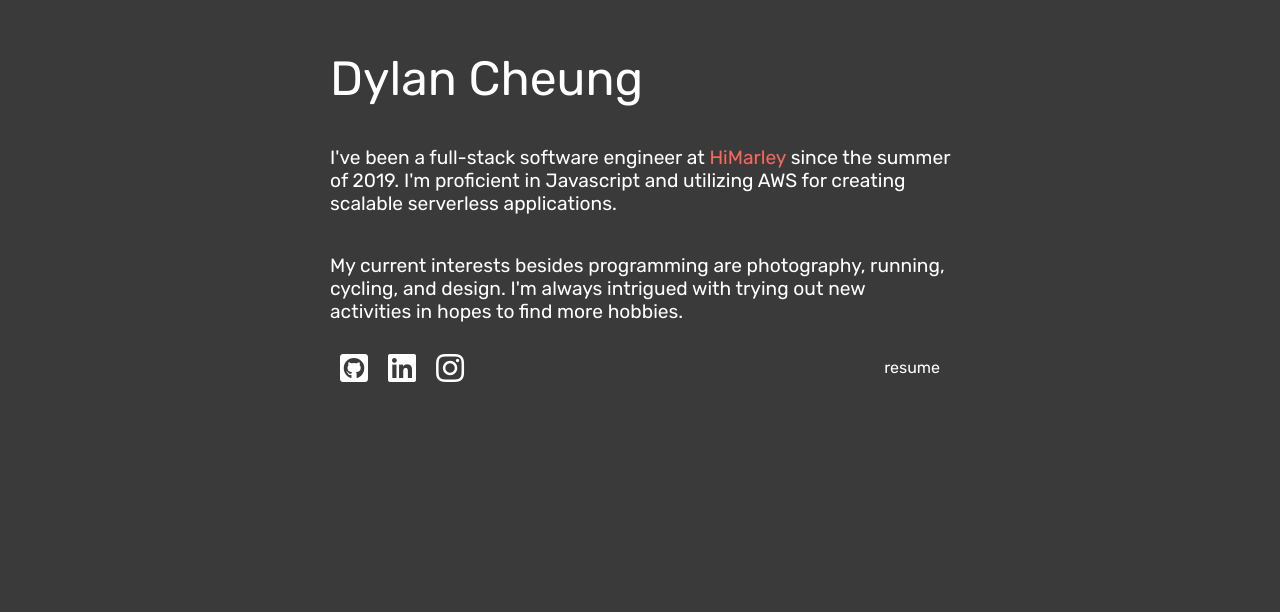
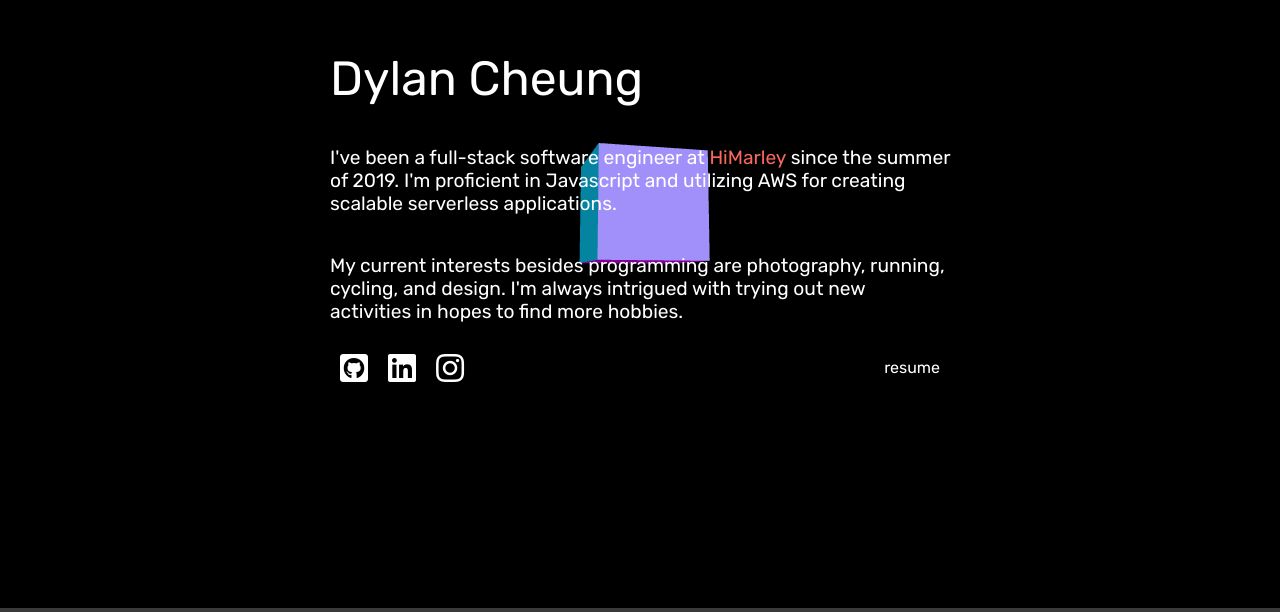
Before and after one commit to dylancheung123/dylancheung123.github.io, a React app: page / in a window 1280 px wide. Shown: the part 188-800 px from the top of the page. Built offline with nearby package versions, Linux system fonts and the light colour scheme.

Commit message:
pushing temp work

```diff
--- a/index.html
+++ b/index.html
@@ -19,7 +19,7 @@
     <link rel="stylesheet" href="https://use.fontawesome.com/releases/v5.7.1/css/all.css" integrity="sha384-fnmOCqbTlWIlj8LyTjo7mOUStjsKC4pOpQbqyi7RrhN7udi9RwhKkMHpvLbHG9Sr" crossorigin="anonymous">
     <link href="https://fonts.googleapis.com/css?family=Rubik" rel="stylesheet">
 
-    <title>React App</title>
+    <title>Dylan Cheung</title>
   </head>
 
   <body>
--- a/package.json
+++ b/package.json
@@ -21,7 +21,8 @@
   "dependencies": {
     "react": "^16.13.0",
     "react-dom": "^16.13.0",
-    "react-spring": "^8.0.27"
+    "react-spring": "^8.0.27",
+    "three": "^0.114.0"
   },
   "devDependencies": {
     "@babel/core": "^7.8.7",
--- a/src/App.js
+++ b/src/App.js
@@ -2,8 +2,13 @@ import React from 'react'
 import ReactDOM from 'react-dom'
 
 import AboutMe from './components/AboutMe'
+import BackgroundAnimation from './components/BackgroundAnimation'
 
-
-const template = <AboutMe/>
+const template = (
+    <div>
+        <AboutMe/>
+        <BackgroundAnimation/>
+    </div>
+)
 
 ReactDOM.render(template, document.getElementById('root'))
--- a/src/components/AboutMe.js
+++ b/src/components/AboutMe.js
@@ -4,7 +4,7 @@ import '../styles/styles.css'
 export default class AboutMe extends React.Component {
     render(){
         return(
-            <div>
+            <div className="page">
                 <div className="container">
                     <div className="header">
                         <div className="title">
--- /dev/null
+++ b/src/components/BackgroundAnimation.js
@@ -0,0 +1,43 @@
+import React, { Component } from 'react'
+import * as THREE from 'three'
+import '../styles/BackgroundAnimation.css'
+
+export default class BackgroundAnimation extends Component {
+
+    componentDidMount(){
+        var camera, scene, renderer;
+        var geometry, material, mesh;
+
+
+        camera = new THREE.PerspectiveCamera( 75, window.innerWidth / window.innerHeight, 0.1, 1000 );
+        camera.position.z = 5;
+
+        scene = new THREE.Scene();
+
+        geometry = new THREE.BoxGeometry( 1,1,1 );
+        material = new THREE.MeshNormalMaterial();
+
+        mesh = new THREE.Mesh( geometry, material );
+        scene.add( mesh );
+
+        renderer = new THREE.WebGLRenderer( { antialias: true } );
+        renderer.setSize( window.innerWidth, window.innerHeight-4 );
+        this.mount.appendChild( renderer.domElement );
+
+        function animate() {
+
+            requestAnimationFrame( animate );
+
+            mesh.rotation.x += 0.01;
+            mesh.rotation.y += 0.02;
+
+            renderer.render( scene, camera );
+
+        }
+        animate();
+    }
+
+    render() {
+        return <div className='animation' ref={ref => (this.mount = ref)} />;
+    }
+}
--- /dev/null
+++ b/src/styles/BackgroundAnimation.css
@@ -0,0 +1,5 @@
+.animation {
+  background: transparent;
+  width: 100vw;
+  height: 100vh;
+}
--- a/src/styles/styles.css
+++ b/src/styles/styles.css
@@ -12,13 +12,24 @@ body {
   font-family: 'Rubik', sans-serif;
 }
 
+.page {
+  position: absolute;
+  height: 100%;
+  width: 100%;
+  display: flex;
+  flex-direction: column;
+  align-items: center;
+  justify-content: center;
+}
+
 .container {
-  height: 100%;
   display: flex;
   flex-direction: column;
   justify-content: space-between;
   color: white;
   max-width: 500px;
+  top: 50%;
+  left: 50%;
 }
 
 /* Header */
```
Also changed, not shown: 1 other file (tests, documents, lock files or other folders).
